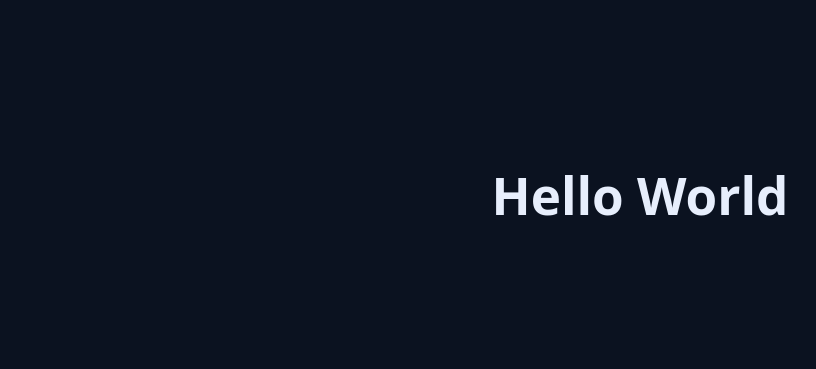
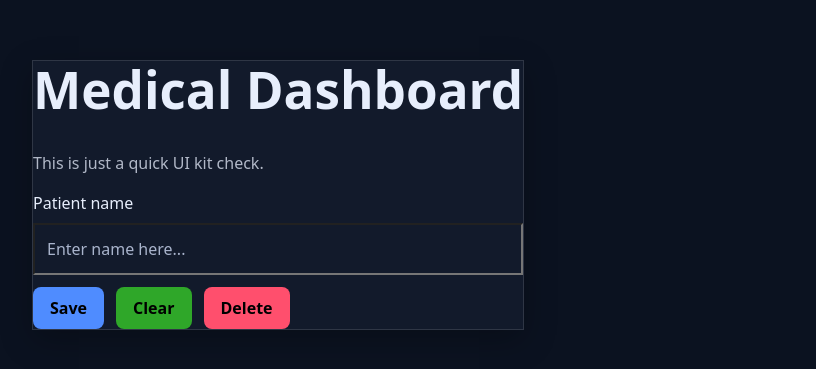
Before and after one commit to namddanh/medical-dashboard, a React (Vite) app: page / in a window 1280 px wide. Shown: the part 205-574 px from the top of the page, without its empty margins (0-816 px from the left). Built offline with nearby package versions, Linux system fonts and the light colour scheme.

Commit message:
:sparkles: added button, input, card

```diff
--- a/src/app/App.tsx
+++ b/src/app/App.tsx
@@ -1,10 +1,58 @@
-import "../styles/App.css";
+import styled from "styled-components";
+import Card from "../components/ui/Card";
+import Input from "../components/ui/Input";
+import { useState } from "react";
+import Button from "../components/ui/Button";
+
+const Wrap = styled.div`
+  padding: 32px;
+  max-width: 720px;
+  margin: 0 auto;
+`;
+
+const Row = styled.div`
+  display: flex;
+  gap: 12px;
+  margin-top: 12px;
+`;
 
 function App() {
+  const [name, setName] = useState<string>("");
+
   return (
-    <>
-      <h1>Hello World</h1>
-    </>
+    <Wrap>
+      <Card>
+        <h1 style={{ marginTop: 0 }}>Medical Dashboard</h1>
+        <p style={{ color: "rgba(231, 238, 252, 0.75)" }}>
+          This is just a quick UI kit check.
+        </p>
+
+        <label>
+          Patient name
+          <div style={{ marginTop: 8 }} />
+          <Input
+            placeholder="Enter name here..."
+            value={name}
+            onChange={(e) => setName(e.target.value)}
+          />
+        </label>
+
+        <Row>
+          <Button
+            variant="primary"
+            onClick={() => alert(`Hello, ${name || "friend"}!`)}
+          >
+            Save
+          </Button>
+          <Button variant="secondary" onClick={() => setName("")}>
+            Clear
+          </Button>
+          <Button variant="danger" onClick={() => alert("Delete action!")}>
+            Delete
+          </Button>
+        </Row>
+      </Card>
+    </Wrap>
   );
 }
 
--- a/src/app/theme.ts
+++ b/src/app/theme.ts
@@ -4,9 +4,11 @@ export const theme = {
     bg: "#0b1220",
     surface: "#121a2b",
     text: "#e7eefc",
+    textdark: "#000",
     muted: "#a9b4cc",
     border: "rgba(255, 255, 255, 0.12)",
     primary: "#4f8cff",
+    secondary: "#2fa729",
     danger: "#ff4f6d",
   },
   space: {
--- a/src/components/ui/Button.tsx
+++ b/src/components/ui/Button.tsx
@@ -0,0 +1,45 @@
+import styled, { css } from "styled-components";
+
+type Variant = "primary" | "secondary" | "danger";
+
+const Button = styled.button<{ variant?: Variant }>`
+  border: 1px solid ${({ theme }) => theme.colors.border};
+  padding: ${({ theme }) => `${theme.space[2]} ${theme.space[4]}`};
+  cursor: pointer;
+  background: ${({ theme }) => theme.colors.surface};
+  color: ${({ theme }) => theme.colors.text};
+
+  &:disabled {
+    opacity: 0.6;
+    cursor:;
+  }
+
+  ${({ variant, theme }) =>
+    variant === "primary" &&
+    css`
+      background: ${theme.colors.primary};
+      border-color: transparent;
+      color: ${theme.colors.textdark};
+      font-weight: 700;
+    `}
+
+  ${({ variant, theme }) =>
+    variant === "secondary" &&
+    css`
+      background: ${theme.colors.secondary};
+      border-color: transparent;
+      color: ${theme.colors.textdark};
+      font-weight: 700;
+    `}
+
+  ${({ variant, theme }) =>
+    variant === "danger" &&
+    css`
+      background: ${theme.colors.danger};
+      border-color: transparent;
+      color: ${theme.colors.textdark};
+      font-weight: 700;
+    `}
+`;
+
+export default Button;
--- a/src/components/ui/Card.tsx
+++ b/src/components/ui/Card.tsx
@@ -0,0 +1,10 @@
+import styled from "styled-components";
+
+const Card = styled.div`
+  background: ${({ theme }) => theme.colors.surface};
+  border: 1px solid ${({ theme }) => theme.colors.border};
+  padding ${({ theme }) => theme.space[6]};
+  box-shadow: ${({ theme }) => theme.shadow.card}
+`;
+
+export default Card;
--- a/src/components/ui/Input.tsx
+++ b/src/components/ui/Input.tsx
@@ -0,0 +1,20 @@
+import styled from "styled-components";
+
+const Input = styled.input`
+  width: 100%;
+  padding: ${({ theme }) => theme.space[3]};
+  border-radius: ${({ theme }) => theme.colors.border};
+  background: ${({ theme }) => theme.colors.surface};
+  color: ${({ theme }) => theme.colors.text};
+  outline: none;
+
+  &::placeholder {
+    color: ${({ theme }) => theme.colors.muted};
+  }
+
+  &:focus {
+    border-color: ${({ theme }) => theme.colors.primary};
+  }
+`;
+
+export default Input;
```
